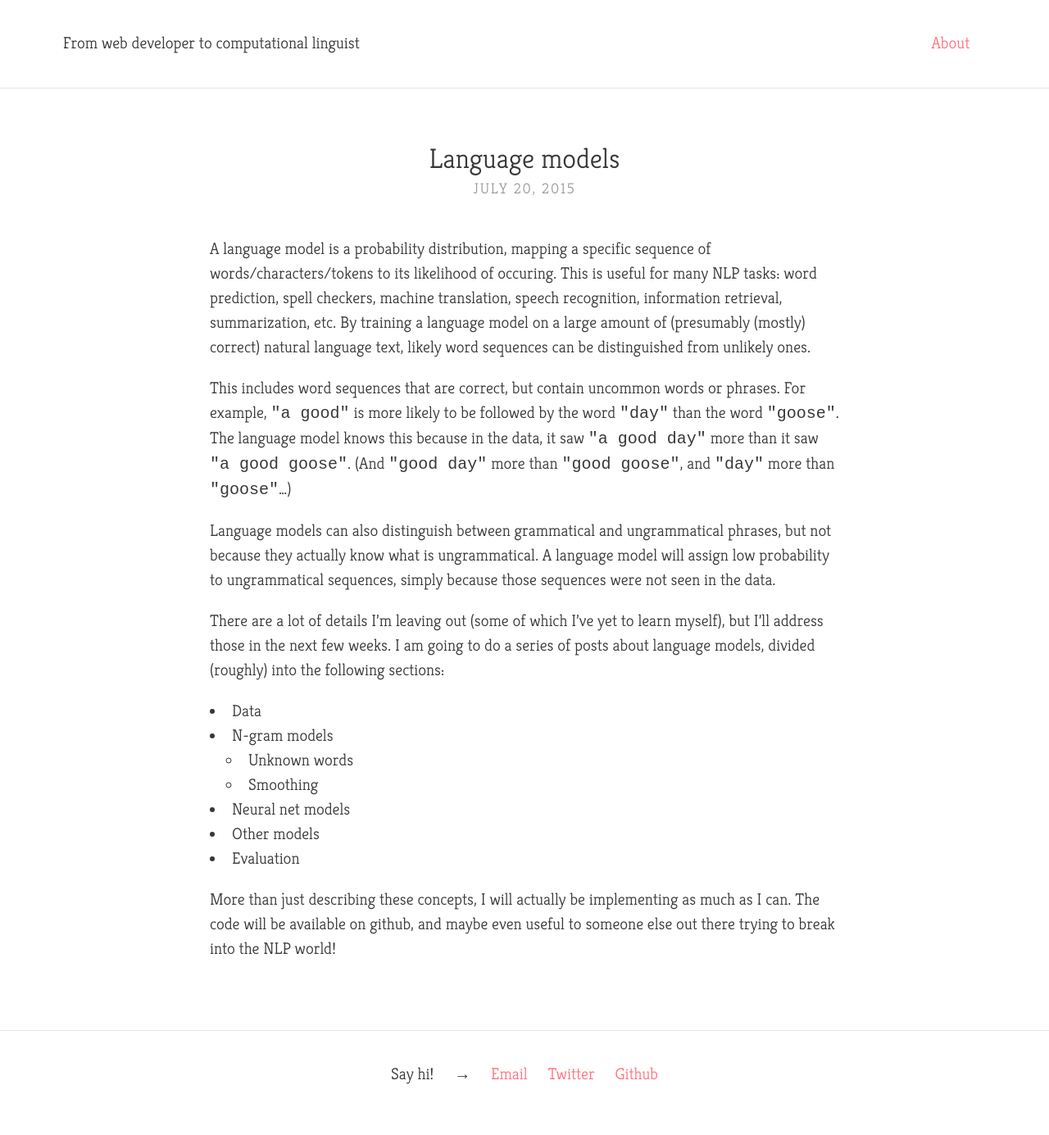
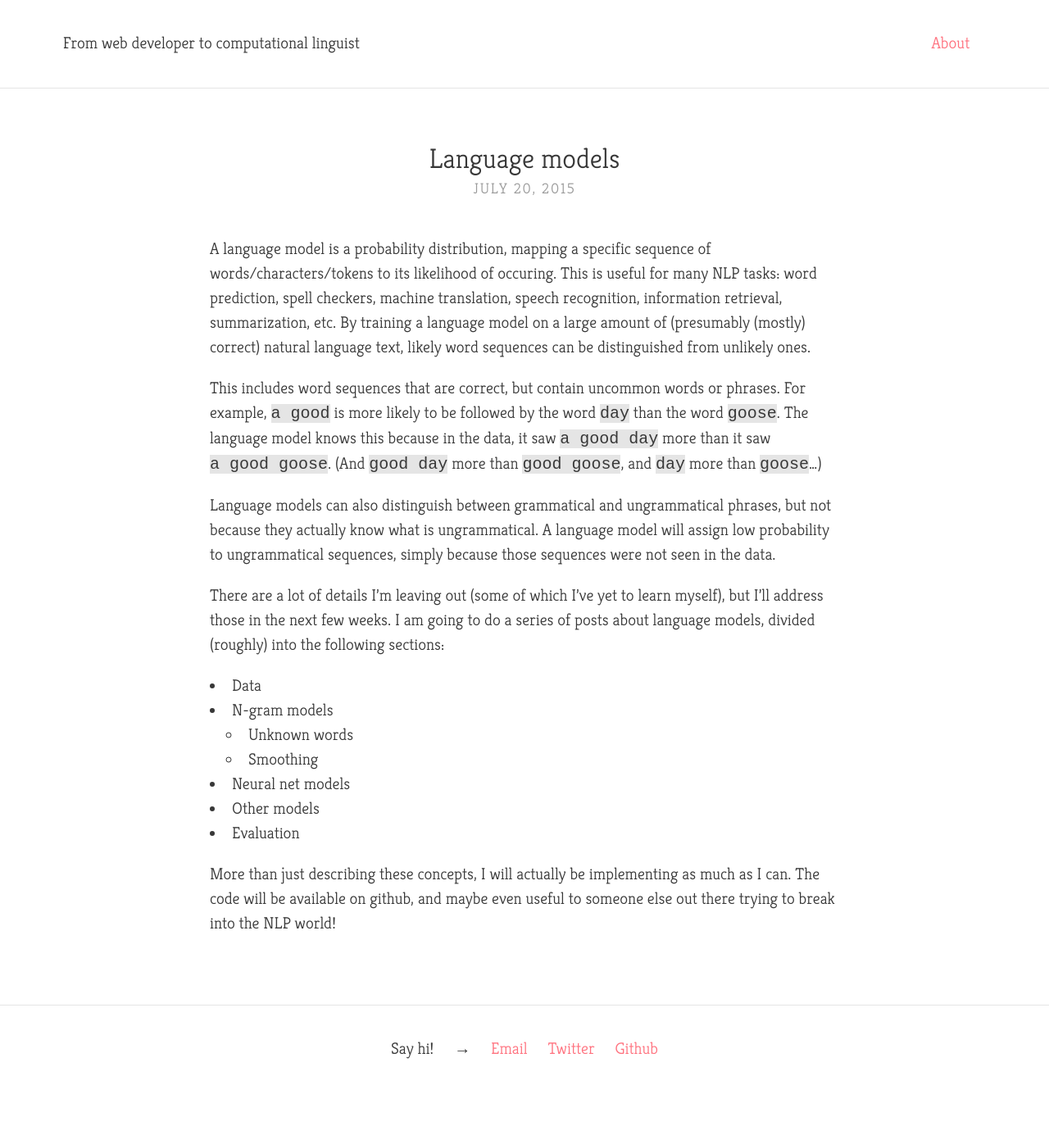
Before and after one commit to alexburrell/alexburrell.github.io, a Jekyll site: the page built from _posts/2015-07-20-language-models.md, in a window 1280 px wide. Shown: the whole page at 82% size. Built offline with Jekyll 4.4.1, drawn with Linux system fonts in a browser that asks for light colours; nearby versions of some CDN libraries; after the commit the page ends 1354 px from its top, so only the background shows below that.

Commit message:
Adding background to code snippets

```diff
--- a/_posts/2015-07-20-language-models.md
+++ b/_posts/2015-07-20-language-models.md
@@ -5,7 +5,7 @@ title: Language models
 
 A language model is a probability distribution, mapping a specific sequence of words/characters/tokens to its likelihood of occuring. This is useful for many NLP tasks: word prediction, spell checkers, machine translation, speech recognition, information retrieval, summarization, etc. By training a language model on a large amount of (presumably (mostly) correct) natural language text, likely word sequences can be distinguished from unlikely ones.
 
-This includes word sequences that are correct, but contain uncommon words or phrases. For example, `"a good"` is more likely to be followed by the word `"day"` than the word `"goose"`. The language model knows this because in the data, it saw `"a good day"` more than it saw `"a good goose"`. (And `"good day"` more than `"good goose"`, and `"day"` more than `"goose"`...)
+This includes word sequences that are correct, but contain uncommon words or phrases. For example, `a good` is more likely to be followed by the word `day` than the word `goose`. The language model knows this because in the data, it saw `a good day` more than it saw `a good goose`. (And `good day` more than `good goose`, and `day` more than `goose`...)
 
 Language models can also distinguish between grammatical and ungrammatical phrases, but not because they actually know what is ungrammatical. A language model will assign low probability to ungrammatical sequences, simply because those sequences were not seen in the data.
 
--- a/_sass/base/_global.scss
+++ b/_sass/base/_global.scss
@@ -116,4 +116,5 @@ img[align=right] {
 }
 code {
     white-space: nowrap;
+    background: $border-color;
 }
```
